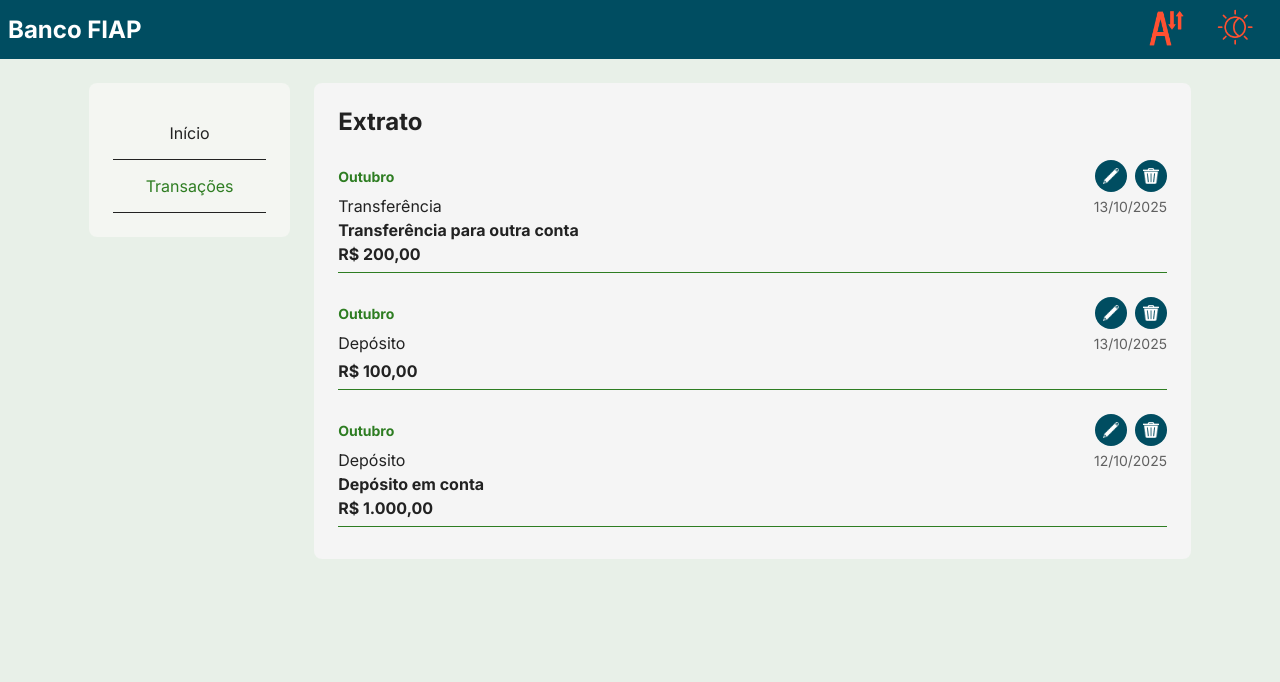
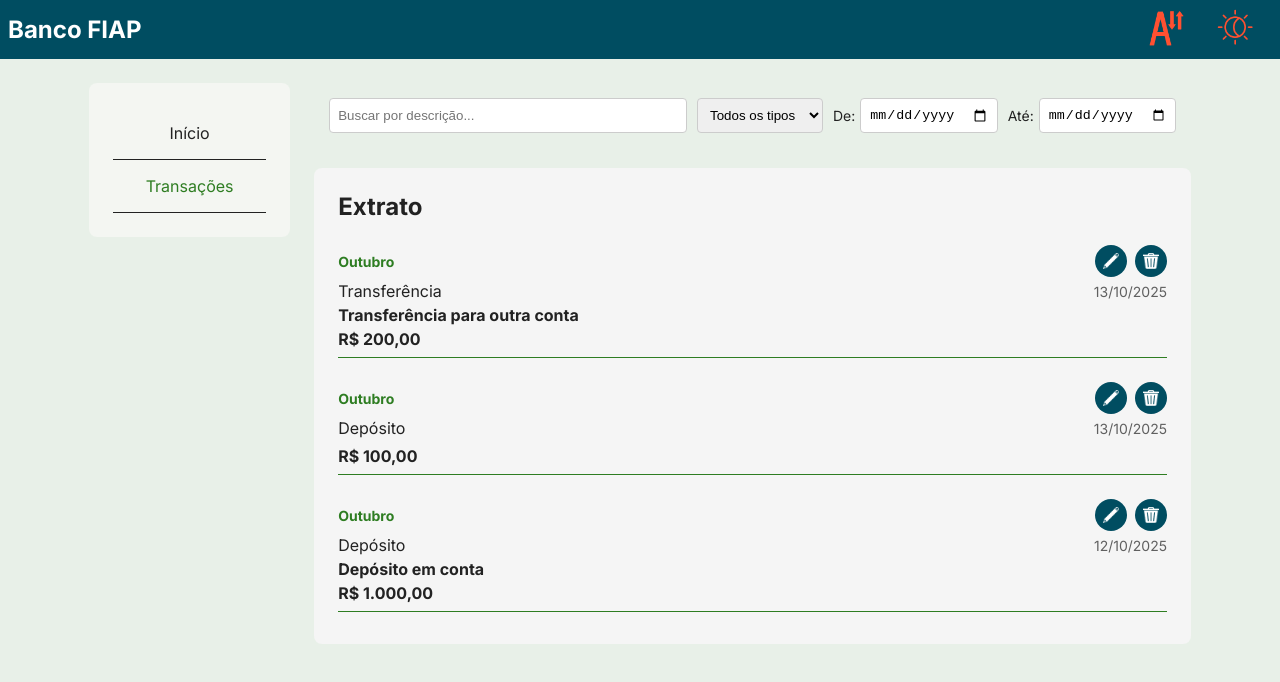
Before and after one commit to JoaovrCandido/tech-challenge-fase-04, a Next.js app: page /transacoes in a window 1280 px wide. Shown: the top 682 px of the page. Built offline with nearby package versions, Linux system fonts and the light colour scheme.

Commit message:
implementando scroll infinito e filtros avançados

```diff
--- a/components/TransactionsContainer/TransactionsContainer.tsx
+++ b/components/TransactionsContainer/TransactionsContainer.tsx
@@ -1,6 +1,6 @@
 "use client";
 
-import { useState } from "react";
+import { useState, useMemo, useEffect } from "react";
 import { usePathname } from "next/navigation";
 import dynamic from "next/dynamic";
 
@@ -8,15 +8,12 @@ import { Transaction, TransactionType, TransactionInput } from "@/types";
 import { sortTransactionsByDate } from "@/utils/transactions";
 
 import { useGetTransactions, useUpdateTransaction, useDeleteTransaction } from "@/hooks/useTransactions";
-import { useFeedback } from "@/contexts/FeedbackContext"; // <-- Importando nosso hook
+import { useFeedback } from "@/contexts/FeedbackContext";
 
 import Loading from "../Loading/Loading";
 import TransactionsList from "./components/TransactionsList/TransactionsList";
 import TransactionsListHome from "./components/TransactionsListHome/TransactionsListHome";
 import Modal from "../Modal/Modal";
-
-// import NewTransaction from "../NewTransaction/NewTransaction";
-// import DeleteTransaction from "../DeleteTransaction/DeleteTransaction";
 
 const NewTransaction = dynamic(() => import("../NewTransaction/NewTransaction"), {
   ssr: false, // Modais não precisam ser renderizados no servidor, economiza processamento!
@@ -34,14 +31,29 @@ const TransactionsContainer = () => {
   const { mutateAsync: updateTx, isPending: isUpdating } = useUpdateTransaction();
   const { mutateAsync: deleteTx, isPending: isDeleting } = useDeleteTransaction();
 
-  const { showFeedback } = useFeedback(); // <-- Chamando o hook
+  const { showFeedback } = useFeedback();
 
+  // Estados dos modais de edição e exclusão
   const [isModalOpen, setIsModalOpen] = useState(false);
   const [isDeleteModalOpen, setIsDeleteModalOpen] = useState(false);
   const [selectedTransaction, setSelectedTransaction] = useState<Transaction | null>(null);
   const [editType, setEditType] = useState<TransactionType>("deposito");
   const [editValue, setEditValue] = useState("");
   const [editDescription, setEditDescription] = useState("");
+
+  // ESTADOS DO FILTRO AVANÇADO
+  const [filterType, setFilterType] = useState<TransactionType | "todos">("todos");
+  const [searchQuery, setSearchQuery] = useState("");
+  const [startDate, setStartDate] = useState("");
+  const [endDate, setEndDate] = useState("");
+
+  // ESTADO DO SCROLL INFINITO (Inicia mostrando 10 transações)
+  const [visibleCount, setVisibleCount] = useState(10);
+
+  // Reseta a quantidade visível sempre que o usuário mexer em algum filtro
+  useEffect(() => {
+    setVisibleCount(10);
+  }, [filterType, searchQuery, startDate, endDate]);
 
   const handleEditClick = (transaction: Transaction) => {
     setSelectedTransaction(transaction);
@@ -81,7 +93,7 @@ const TransactionsContainer = () => {
       await updateTx({ id: selectedTransaction.id, data: updateData });
 
       handleCloseModal();
-      showFeedback("Sucesso!!!", "Transação editada com sucesso!"); // <-- Usando feedback global
+      showFeedback("Sucesso!!!", "Transação editada com sucesso!");
     } catch (err) {
       console.error("Erro ao atualizar transação:", err);
       showFeedback("Erro!!!", "Ocorreu um erro ao editar a transação.");
@@ -94,18 +106,46 @@ const TransactionsContainer = () => {
     try {
       await deleteTx(selectedTransaction.id);
       handleCloseDeleteModal();
-      showFeedback("Sucesso!!!", "Transação deletada com sucesso!"); // <-- Usando feedback global
+      showFeedback("Sucesso!!!", "Transação deletada com sucesso!");
     } catch (err) {
       console.error("Erro ao deletar transação:", err);
       showFeedback("Erro!!!", "Ocorreu um erro ao deletar a transação.");
     }
   };
 
+  // Lógica derivada para os filtros e ordenação
+  const filteredAndSortedTransactions = useMemo(() => {
+    if (!transactions) return [];
+
+    const filtered = transactions.filter((t) => {
+      // Filtro de Tipo
+      const matchType = filterType === "todos" || t.type === filterType;
+
+      // Filtro de Texto (Busca)
+      const matchSearch = (t.description || "").toLowerCase().includes(searchQuery.toLowerCase());
+
+      // Filtro de Data (Como é AAAA-MM-DD, a comparação de strings é segura e precisa)
+      const matchStart = startDate ? t.date >= startDate : true;
+      const matchEnd = endDate ? t.date <= endDate : true;
+
+      return matchType && matchSearch && matchStart && matchEnd;
+    });
+
+    return sortTransactionsByDate(filtered);
+  }, [transactions, filterType, searchQuery, startDate, endDate]);
+
+  // Fatiamento (Slicing) para criar a paginação do Scroll Infinito no lado do cliente
+  const visibleTransactions = filteredAndSortedTransactions.slice(0, visibleCount);
+  const hasMore = visibleCount < filteredAndSortedTransactions.length;
+
+  const handleLoadMore = () => {
+    setVisibleCount((prev) => prev + 10);
+  };
+
   if (isLoading) return <Loading />;
   if (error) return <p>Ocorreu um erro ao buscar as transações.</p>;
   if (!transactions) return <p>Nenhuma transação encontrada.</p>;
 
-  const sortedTransactions = sortTransactionsByDate(transactions);
   const isSubmitting = isUpdating || isDeleting;
 
   return (
@@ -116,12 +156,58 @@ const TransactionsContainer = () => {
           transaction={sortTransactionsByDate(transactions).slice(0, 3)}
         />
       ) : (
-        <TransactionsList
-          title="Extrato"
-          transactions={sortedTransactions}
-          onEditClick={handleEditClick}
-          onDeleteClick={handleDeleteClick}
-        />
+        <div style={{ display: 'flex', flexDirection: 'column', gap: '20px' }}>
+
+          {/* UI DO FILTRO AVANÇADO */}
+          <div style={{ display: 'flex', gap: '10px', flexWrap: 'wrap', padding: '15px', backgroundColor: 'var(--bg-box)', borderRadius: '8px' }}>
+            <input
+              type="text"
+              placeholder="Buscar por descrição..."
+              value={searchQuery}
+              onChange={(e) => setSearchQuery(e.target.value)}
+              style={{ flex: 1, minWidth: '200px', padding: '8px', borderRadius: '4px', border: '1px solid #ccc' }}
+            />
+
+            <select
+              value={filterType}
+              onChange={(e) => setFilterType(e.target.value as TransactionType | "todos")}
+              style={{ padding: '8px', borderRadius: '4px', border: '1px solid #ccc' }}
+            >
+              <option value="todos">Todos os tipos</option>
+              <option value="deposito">Depósitos</option>
+              <option value="transferencia">Transferências</option>
+            </select>
+
+            <div style={{ display: 'flex', alignItems: 'center', gap: '5px' }}>
+              <span style={{ fontSize: '14px' }}>De:</span>
+              <input
+                type="date"
+                value={startDate}
+                onChange={(e) => setStartDate(e.target.value)}
+                style={{ padding: '8px', borderRadius: '4px', border: '1px solid #ccc' }}
+              />
+            </div>
+
+            <div style={{ display: 'flex', alignItems: 'center', gap: '5px' }}>
+              <span style={{ fontSize: '14px' }}>Até:</span>
+              <input
+                type="date"
+                value={endDate}
+                onChange={(e) => setEndDate(e.target.value)}
+                style={{ padding: '8px', borderRadius: '4px', border: '1px solid #ccc' }}
+              />
+            </div>
+          </div>
+
+          <TransactionsList
+            title="Extrato"
+            transactions={visibleTransactions}
+            onEditClick={handleEditClick}
+            onDeleteClick={handleDeleteClick}
+            onLoadMore={handleLoadMore} // Passando a prop que aciona o scroll
+            hasMore={hasMore} // Passando a prop que avisa se ainda há itens
+          />
+        </div>
       )}
 
       <Modal isOpen={isModalOpen} onClose={handleCloseModal}>
@@ -146,8 +232,6 @@ const TransactionsContainer = () => {
           disabled={isSubmitting}
         />
       </Modal>
-
-      {/* O componente SuccessModal foi inteiramente removido daqui! */}
     </>
   );
 };
--- a/components/TransactionsContainer/components/TransactionsList/TransactionsList.tsx
+++ b/components/TransactionsContainer/components/TransactionsList/TransactionsList.tsx
@@ -1,3 +1,6 @@
+"use client";
+
+import { useEffect, useRef } from "react";
 import Image from "next/image";
 
 import { TransactionsListProps } from "@/types";
@@ -11,20 +14,52 @@ import deleteImage from "@/public/delete-icon.png";
 
 import style from "./TransactionsList.module.css";
 
+// Estendemos a sua tipagem original para aceitar as novas funções de scroll infinito
+interface ExtendedProps extends TransactionsListProps {
+  onLoadMore?: () => void;
+  hasMore?: boolean;
+}
+
 const TransactionsList = ({
   transactions,
   title,
   onEditClick,
   onDeleteClick,
-}: TransactionsListProps) => {
+  onLoadMore,
+  hasMore,
+}: ExtendedProps) => {
+  // Referência para o elemento "espião" no final da lista
+  const observerRef = useRef<HTMLDivElement>(null);
+
+  useEffect(() => {
+    const observer = new IntersectionObserver(
+      (entries) => {
+        // Se o elemento "espião" aparecer na tela e houver mais itens, carrega mais
+        if (entries[0].isIntersecting && hasMore && onLoadMore) {
+          onLoadMore();
+        }
+      },
+      { threshold: 0.1 }
+    );
+
+    const currentRef = observerRef.current;
+    if (currentRef) {
+      observer.observe(currentRef);
+    }
+
+    return () => {
+      if (currentRef) observer.unobserve(currentRef);
+    };
+  }, [hasMore, onLoadMore]);
 
   if (transactions.length === 0) {
-    return <p>Nenhuma transação encontrada.</p>;
+    return <p>Nenhuma transação encontrada para estes filtros.</p>;
   }
 
   return (
     <div className={style.transactionsList}>
       <h1 className={style.transactionsListTitle}>{title}</h1>
+
       {transactions.map((transaction) => {
         return (
           <div key={transaction.id} className={style.transactionItem}>
@@ -37,9 +72,7 @@ const TransactionsList = ({
                 <button
                   className={style.transactionEdit}
                   onClick={() => onEditClick(transaction)}
-                  aria-label={`Editar transação ${
-                    transaction.description || ""
-                  }`}
+                  aria-label={`Editar transação ${transaction.description || ""}`}
                 >
                   <Image
                     className={style.image}
@@ -53,20 +86,19 @@ const TransactionsList = ({
                 <button
                   className={style.transactionDelete}
                   onClick={() => onDeleteClick(transaction)}
-                  aria-label={`Excluir transação ${
-                    transaction.description || ""
-                  }`}
+                  aria-label={`Excluir transação ${transaction.description || ""}`}
                 >
                   <Image
                     className={style.image}
                     src={deleteImage}
                     width={16}
                     height={16}
-                    alt="Imagem para editar transação"
+                    alt="Imagem para deletar transação"
                   />
                 </button>
               </div>
             </div>
+
             <div className={style.transactionInfo}>
               <p className={style.transactionType}>
                 {AdjustTypesNames(transaction.type)}
@@ -75,6 +107,7 @@ const TransactionsList = ({
                 {formatDate(transaction.date)}
               </p>
             </div>
+
             <div className={style.transactionValueAndDesc}>
               <p className={style.transactionDesc}>
                 {transaction.description || ""}
@@ -86,6 +119,13 @@ const TransactionsList = ({
           </div>
         );
       })}
+
+      {/* O nosso elemento "espião". Quando ele entra na tela, o observer detecta. */}
+      {hasMore && (
+        <div ref={observerRef} style={{ padding: '20px', textAlign: 'center', color: '#666' }}>
+          Carregando mais transações...
+        </div>
+      )}
     </div>
   );
 };
```
